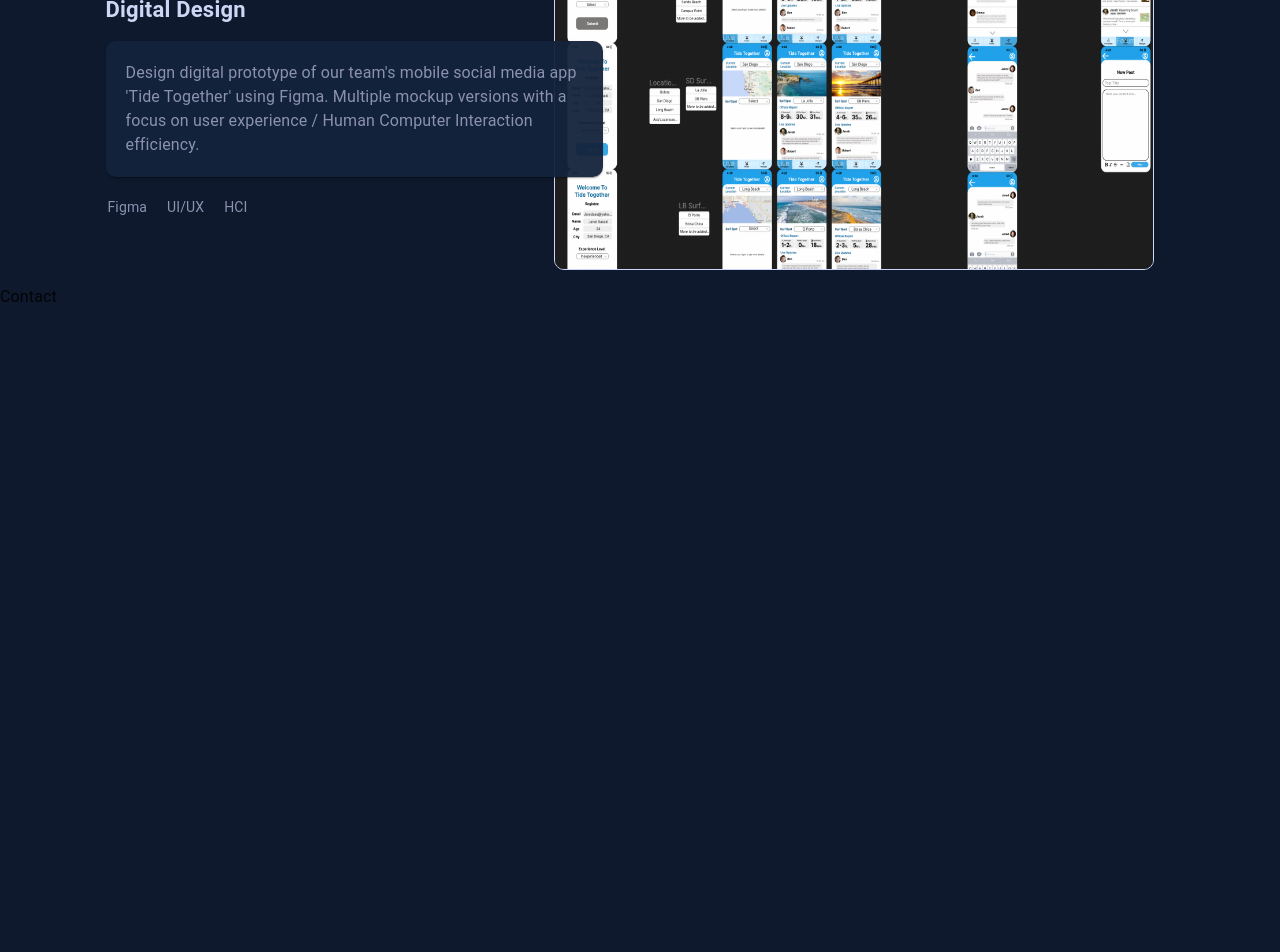
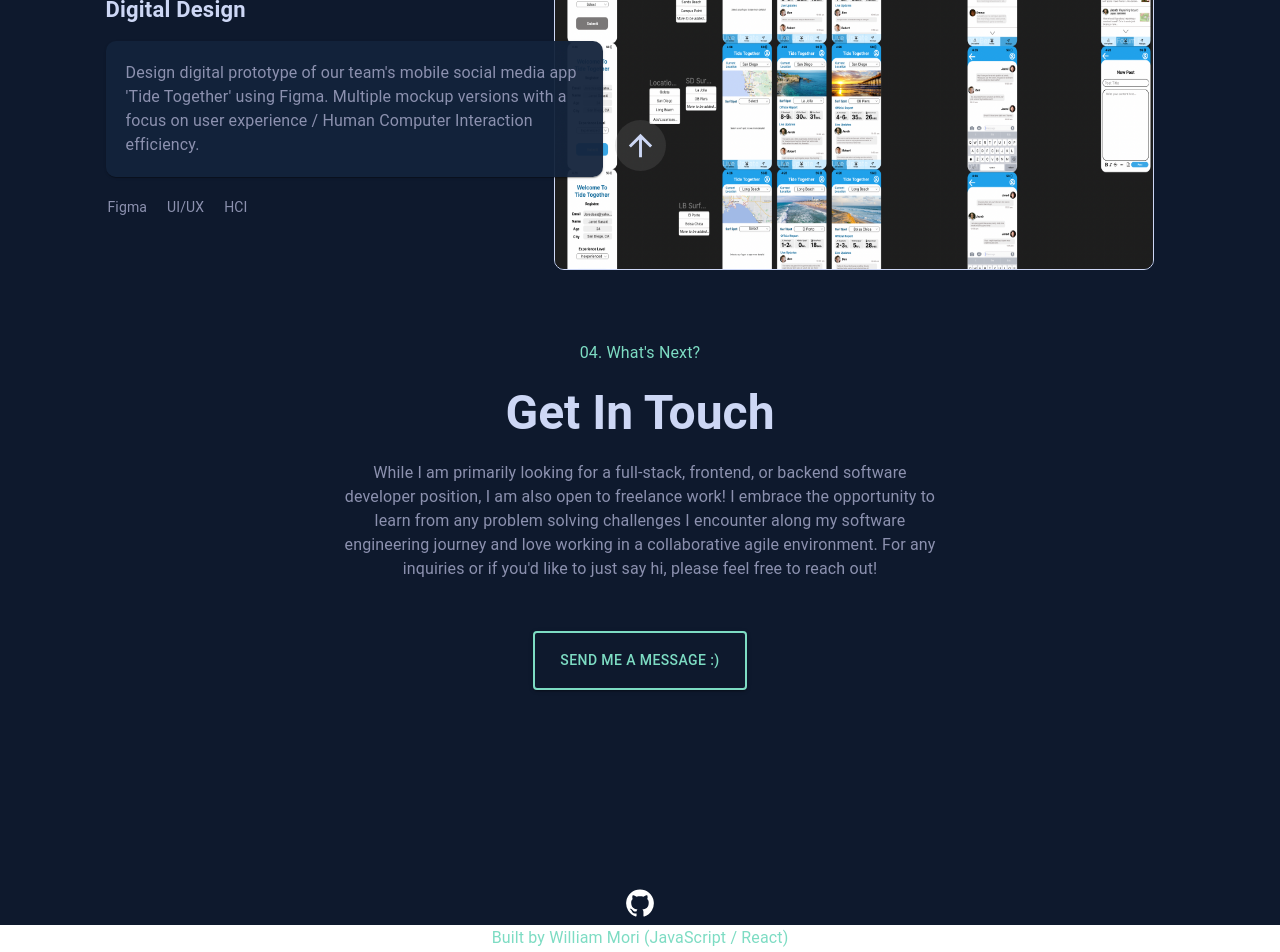
Before and after one commit to willmori/portfolio, a React (Create React App) app in the folder client/: page / in a window 1280 px wide. Shown: the part 4040-4992 px from the top of the page. Built offline with nearby package versions, Linux system fonts and the light colour scheme.

Commit message:
contact page finished

```diff
--- a/client/src/Pages/Contact.jsx
+++ b/client/src/Pages/Contact.jsx
@@ -1,12 +1,89 @@
 import React, {useState, useEffect} from 'react';
-import { Button, Grid } from '@mui/material';
+import { Button, Container, Grid, IconButton, Typography } from '@mui/material';
+import { useTheme } from '@mui/material';
+import GitHubIcon from '@mui/icons-material/GitHub';
+import ArrowUpwardIcon from '@mui/icons-material/ArrowUpward';
+import { HashLink } from 'react-router-hash-link';
+import { useInView } from 'react-intersection-observer';
 
 const Contact = () => {
 
+  const theme = useTheme();
+
+  const handleEmailClick = () => {
+    window.location.href = `mailto:willrmori@gmail.com`;
+  }
+
+  const [isVisible, setIsVisible] = useState(false);
+
+  const [ refArrow, inViewArrow ] = useInView({
+    triggerOnce: false, // Trigger only once
+    threshold: 0.5, // Element is considered in view when 50% is visible
+  });
+
+  useEffect(() => {
+    if (inViewArrow) {
+      setIsVisible(true); // Element is in view
+    } else {
+      setIsVisible(false); // Element is out of view
+    }
+  }, [inViewArrow]);
+
+  const arrowStyle = {
+    opacity: isVisible ? 1 : 0, // Fade in when isVisible is true, otherwise fade out
+    transition: 'opacity 0.5s', // Add a smooth transition effect
+    display: 'flex',
+    justifyContent: 'center',
+    alignItems: 'center',
+    position: 'relative',
+    bottom: '170px'
+
+};
 
   return (
-    <Grid style={{height: '100vh'}} id="contact">
-        Contact
+     <Grid style={{height: '100vh', display: 'flex', flexDirection: 'column', justifyContent: 'center', alignItems: 'center'}} id="contact">
+         <div ref={refArrow} style={arrowStyle}>
+
+                    <IconButton component={HashLink} to="#top" smooth sx={{backgroundColor: 'rgba(128,128,128,0.2)',transition: 'background-color 0.3s',
+                                                                                '&:hover': {
+                                                                                    backgroundColor: 'rgb(125, 220, 195, 0.5)',
+                                                                                },
+                     }}>
+                        <ArrowUpwardIcon sx={{height: '35px', width: '35px', color: theme.palette.primary.textContrast}} />
+                    </IconButton>
+
+            </div>
+        <Container style={{display: 'flex', flexDirection: 'column', textAlign: 'center', maxWidth: '650px'}}>
+          <Typography style={{color: theme.palette.primary.textPrimary}}>04. What's Next?</Typography>
+          <Typography variant="h3" style={{color: theme.palette.primary.textContrast, fontWeight: 'bold', paddingTop: '20px', paddingBottom: '20px'}}>Get In Touch</Typography>
+          <Typography style={{color: theme.palette.primary.textSecondary}}>
+            While I am primarily looking for a full-stack, frontend, or backend software developer position, I am also open to freelance work!
+            I embrace the opportunity to learn from any problem solving challenges I encounter along my software engineering journey and love working in a collaborative agile environment.
+            For any inquiries or if you'd like to just say hi, please feel free to reach out!
+          </Typography>
+          <div style={{paddingTop: '100x'}}>
+            <Button variant="contained" backgroundColor='transparent' onClick={handleEmailClick}
+                    style={{ marginTop: '50px', paddingLeft: '25px', paddingRight: '25px', paddingTop: '15px', paddingBottom: '15px'}}>Send me a message :)</Button>
+          </div>
+          <div style={{position: 'relative', top: '190px'}}>
+            <IconButton href='https://github.com/willmori/portfolio.git' target={"_blank"} sx={{
+                                                    "&:hover": {
+                                                    backgroundColor: "transparent",
+                                                    }
+                                                }}>
+                                    <GitHubIcon sx={{
+                                                        height: '30px',
+                                                        width: '30px',
+                                                        color: theme.palette.primary.contrastText,
+                                                        transition: 'transform 0.4s',
+                                                        "&:hover": {color: theme.palette.primary.textPrimary, transform: 'translateY(-4px)'}
+                                                    }}>
+                                    </GitHubIcon>
+            </IconButton>
+            <Typography style={{color: theme.palette.primary.textPrimary}}>Built by William Mori (JavaScript / React)</Typography>
+          </div>
+        </Container>
+
     </Grid>
 
   );
--- a/client/src/Pages/Gallery.jsx
+++ b/client/src/Pages/Gallery.jsx
@@ -15,7 +15,7 @@ const Gallery = () => {
       });
 
     return (
-        <Grid style={{height: '250vh', paddingTop: '150px'}} id="gallery">
+        <Grid style={{height: '230vh', paddingTop: '150px'}} id="gallery">
             <Container style={{width: '1300px', display: 'flex'}} >
                 <Container style={{display: 'flex', flexDirection: 'column', alignItems: 'center'}}>
                     <Container ref={ref} style={{display: 'flex', alignItems: 'center', marginBottom: '15px'}} className={`fade-in-up ${inView ? 'is-visible' : ''}`}>
```
